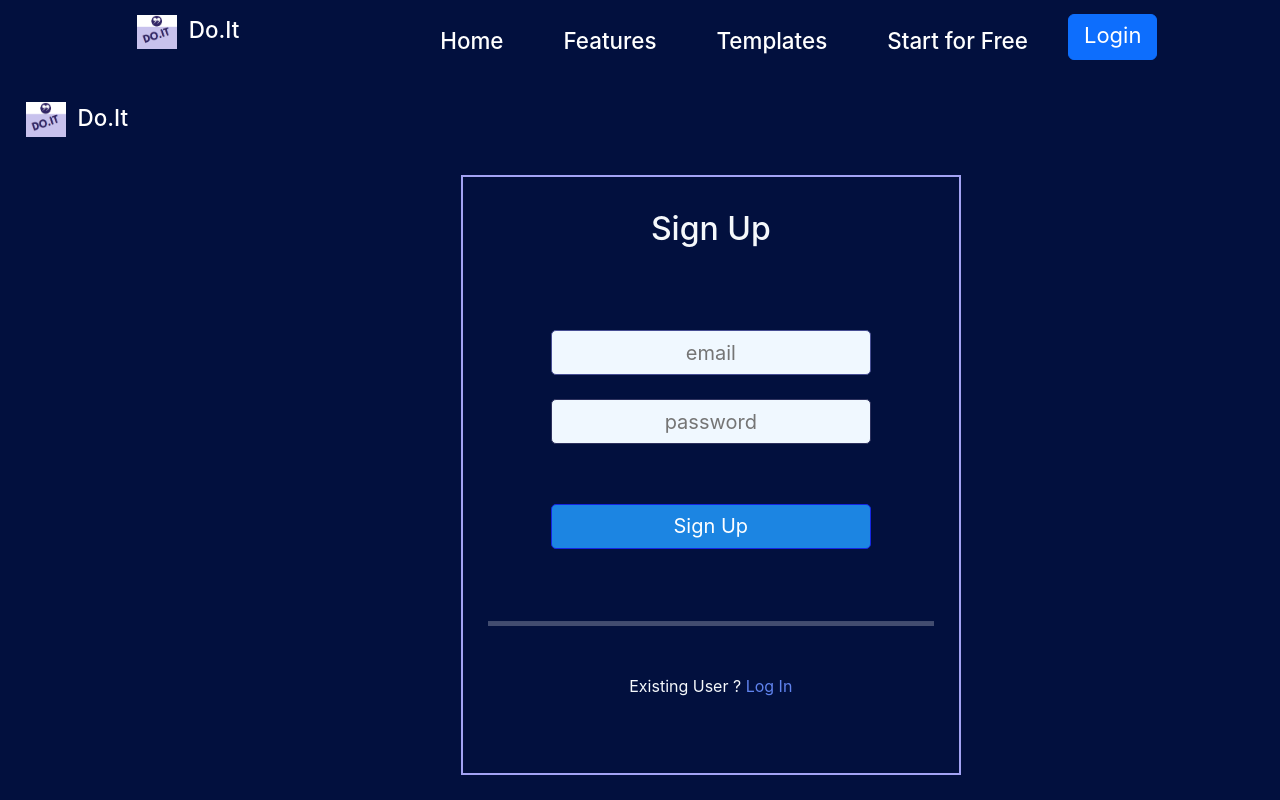
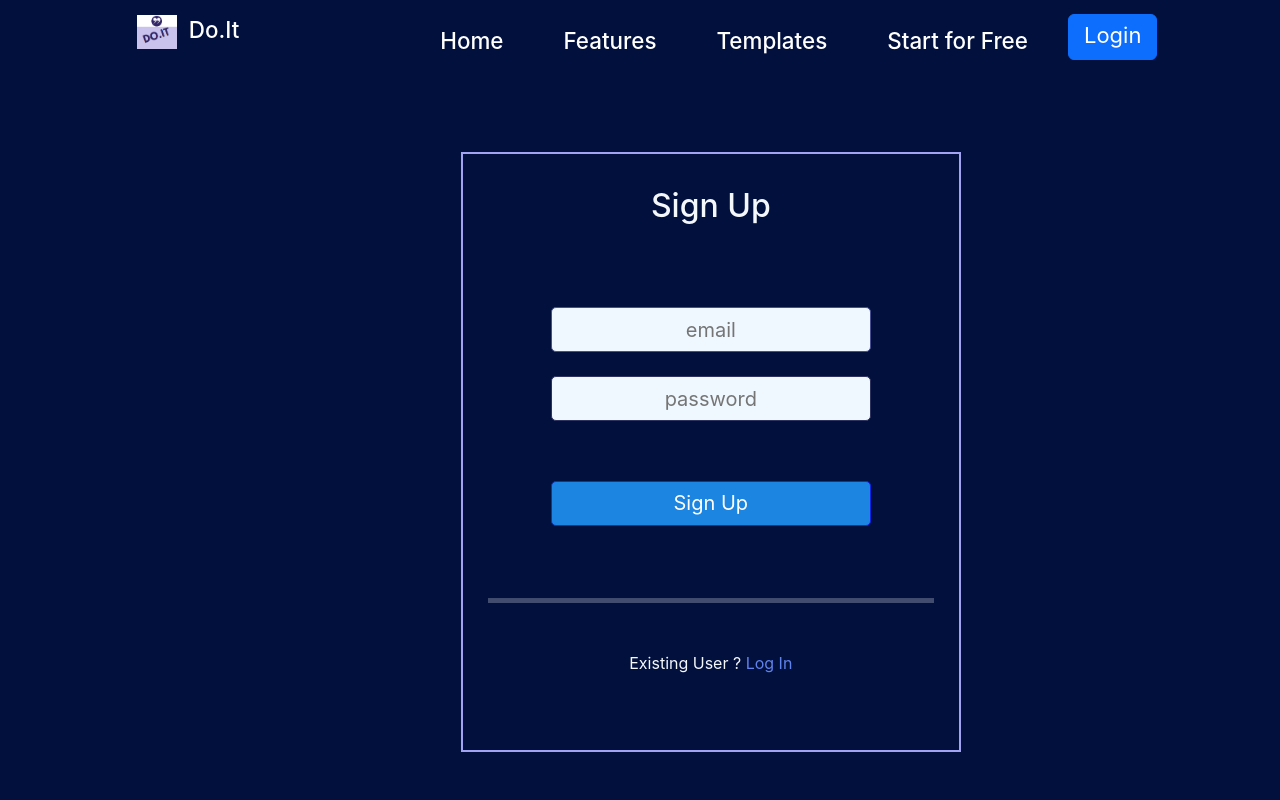
Before and after one commit to vish23698sahu/All_Purpose_Todo_App, a React (Create React App) app: page /signup in a window 1280 px wide. Shown: the top 800 px of the page. Built offline with nearby package versions, Linux system fonts and the light colour scheme.

Commit message:
v - 30 Login Signup updated start button route added

```diff
--- a/src/components/Home/Home.js
+++ b/src/components/Home/Home.js
@@ -4,6 +4,7 @@ import todoIcon from '../../media/todoIcon.png';
 import Card from "./Card";
 import CardTwo from "../Home/CardTwo";
 import HomeContentFeature from "./HomeContentFeature";
+import { Link } from "react-router-dom";
 
 const Home = () => {
     return (
@@ -11,7 +12,8 @@ const Home = () => {
             <div>
                 <p className="tag-line">Manage your Work and Life<br /> At Once!</p>
                 <p className="second-line" >Manage your Todos on your Finger Tips</p>
-                <button className="btn btn-primary my-2 text-size" type="submit">Lets&nbsp;get&nbsp;Started</button><br /><br /><br /><br />
+                <Link className="btn btn-primary my-2 text-size" to='/login'>Lets get Started</Link><br /><br /><br /><br />
+                {/* <button></button> */}
                 <img className="img-tran" src={todoIcon} width="900px" alt="Todo app preview" ></img><br /><br /><br /><br /><br /><br /><br />
                 <h3 className="dividerH" >Achieve it all with just one assistant........<span className="brandd">#Do.It</span> </h3>
                 <hr></hr>
--- a/src/components/Login/Login.css
+++ b/src/components/Login/Login.css
@@ -1,7 +1,7 @@
 .login__container {
     height: 900px;
     justify-content: center;
-    padding-top: 2%;
+    padding-top: 6%;
 }
 
 .logo-1 {
--- a/src/components/Login/Login.js
+++ b/src/components/Login/Login.js
@@ -1,17 +1,11 @@
 import { Fragment } from "react";
 import './Login.css';
-import logo from '../../media/TodoLogo.png';
 import { Link } from "react-router-dom";
 
 const Login = () => {
     return (
         <Fragment>
             <div className="login__container" >
-                <div className="logo-1" >
-                    <Link to='/' className="navbar-brand brand-color linkss feature__btn">
-                        <img src={logo} width="40px" className="login__img" alt='Logo of Todo App' ></img>&nbsp; <span className="login__logo">Do.It</span>
-                    </Link>
-                </div>
                 <div className="sec-item">
                     <div className="cont-login" >
                         <h2>Login</h2>
--- a/src/components/Navbar/Navbar.js
+++ b/src/components/Navbar/Navbar.js
@@ -27,7 +27,7 @@ const Navbar = () => {
                         <Link to='/templates' className='templates'>
                             <li>Templates</li>
                         </Link>
-                        <Link to='/startFree' className='startFree '>
+                        <Link to='/' className='startFree '>
                             <li>Start for Free</li>
                         </Link>
                         <Link to='/login' className='login btn btn-primary navbar__btn'>
--- a/src/components/SignUp/SignUp.css
+++ b/src/components/SignUp/SignUp.css
@@ -1,7 +1,7 @@
 .signUp__container {
     height: 900px;
     justify-content: center;
-    padding-top: 2%;
+    padding-top: 6%;
 }
 
 .logo-1 {
--- a/src/components/SignUp/SignUp.js
+++ b/src/components/SignUp/SignUp.js
@@ -1,17 +1,11 @@
 import React, { Fragment } from 'react';
 import './SignUp.css';
-import logo from '../../media/TodoLogo.png';
 import { Link } from 'react-router-dom';
 
 export default function SignUp() {
     return (
         <Fragment>
             <div className="signUp__container" >
-                <div className="logo-1" >
-                    <Link to='/' className="navbar-brand brand-color linkss feature__btn">
-                        <img src={logo} width="40px" className="signUp__img" alt='Logo Todo App' ></img>&nbsp; Do.It
-                    </Link>
-                </div>
                 <div className="sec-item">
                     <div className="cont__signUp" >
                         <h2>Sign Up</h2>
```
